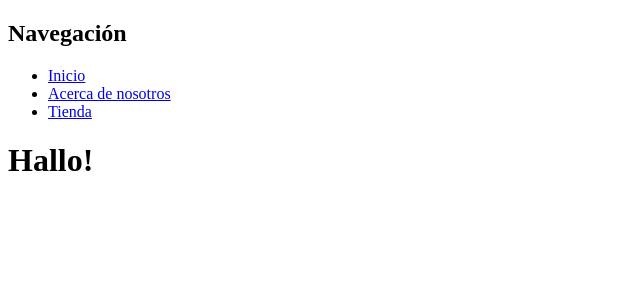
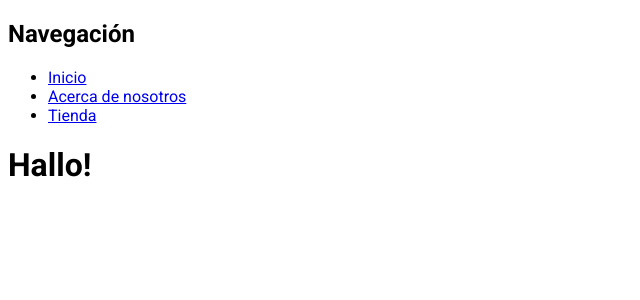
Before and after one commit to brayanramosc/basic-nextjs-webpage, a Next.js app: page / in a window 1280 px wide. Shown: the top 300 px of the page, without its empty margins (0-640 px from the left). Built offline with nearby package versions, Linux system fonts and the light colour scheme.

Commit message:
style: add default font

```diff
--- a/app/layout.jsx
+++ b/app/layout.jsx
@@ -1,4 +1,5 @@
 import Navbar from "../components/Navbar";
+import { Roboto } from "next/font/google";
 
 export const metadata = {
   title: 'App tienda - Inicio',
@@ -6,10 +7,16 @@
   keywords: 'tienda, online, comercio'
 }
 
+const roboto = Roboto({
+  weight: ["300", "400", "500", "700"],
+  style: ["italic", "normal"],
+  subsets: ['latin']
+})
+
 export default function RootLayout({ children }) {
   return (
     <html lang="en">
-      <body>
+      <body className={roboto.className} >
         <Navbar />
         {children}
       </body>
```
